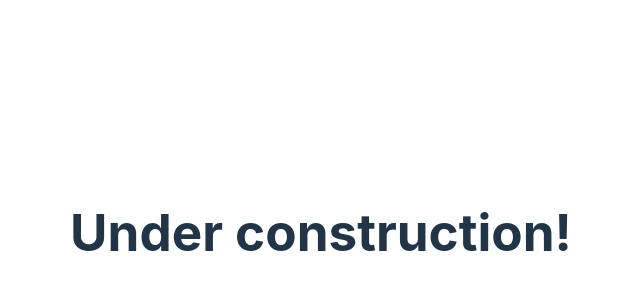
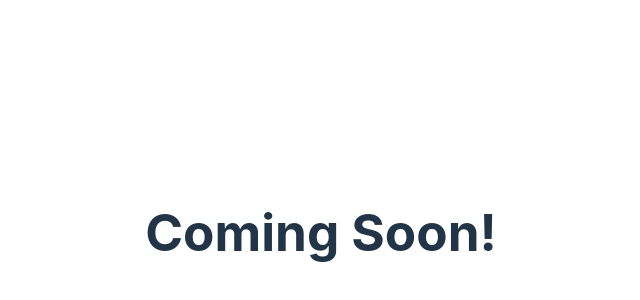
Before and after one commit to shwnfhm/shwnfhm.github.io, a React (Vite) app: page / in a window 1280 px wide. Shown: the part 168-468 px from the top of the page, without its empty margins (319-959 px from the left). Built offline with nearby package versions, Linux system fonts and the light colour scheme.

Commit message:
more changes

```diff
--- a/src/App.tsx
+++ b/src/App.tsx
@@ -3,7 +3,7 @@ import "./App.css";
 function App() {
   return (
     <>
-      <h1>Under construction!</h1>
+      <h1>Coming Soon!</h1>
     </>
   );
 }
```
